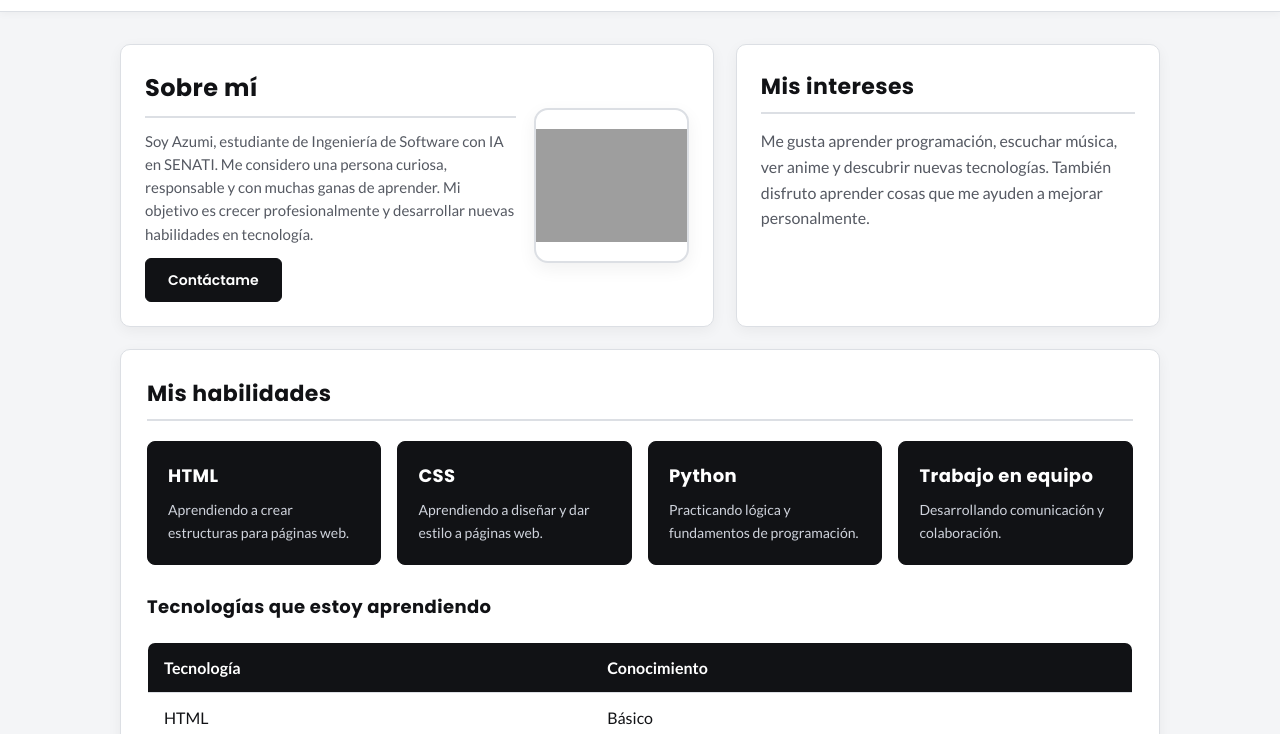
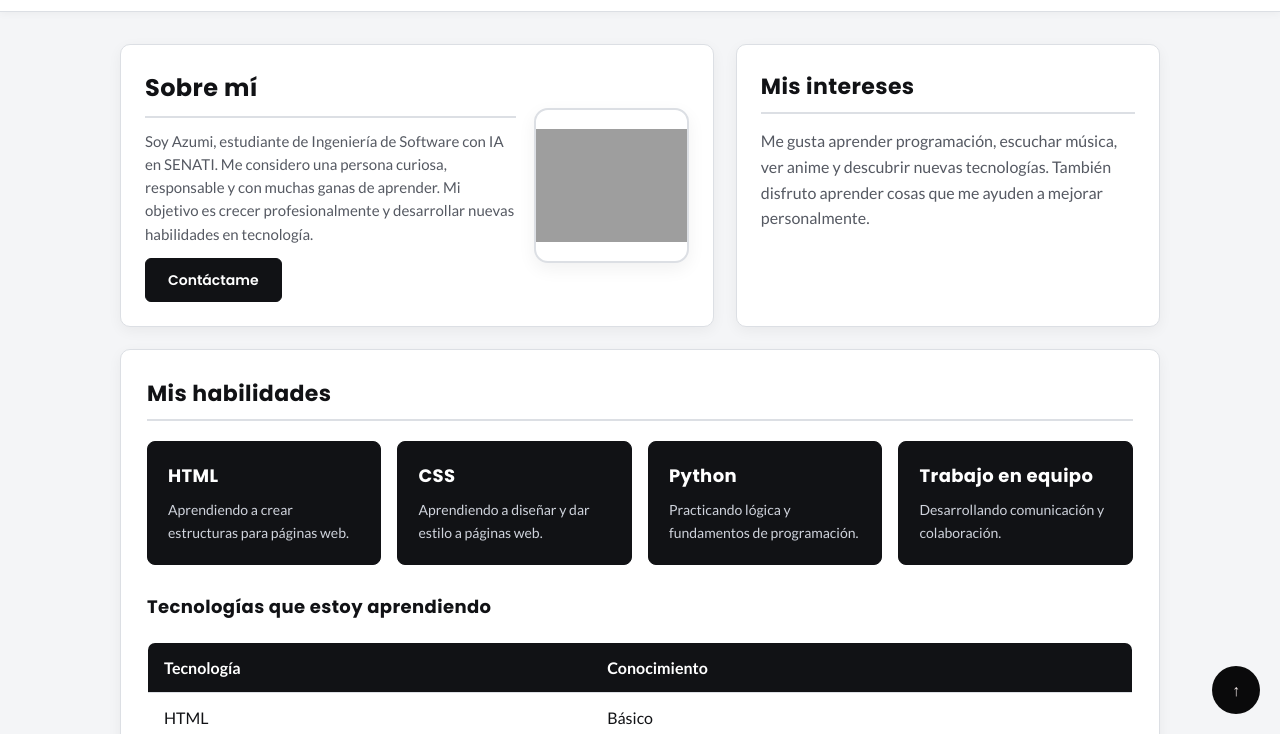
Before and after one commit to Azumi-MT/reto_html, a plain HTML site: page index.html in a window 1280 px wide. Shown: the part 66-800 px from the top of the page. Drawn offline with Linux system fonts and the light colour scheme; grey boxes are pictures that could not be loaded.

Commit message:
mejora de colore y contraste

```diff
--- a/estilo.css
+++ b/estilo.css
@@ -7,6 +7,7 @@
     --gris-borde: #dcdfe4;   /* Gris suave para bordes y líneas divisorias */
     --gris-texto: #555962;   /* Gris medio-oscuro para párrafos y textos secundarios */
     --negro: #111215;        /* Negro puro para títulos, botones y tarjetas destacadas */
+    --primario: rgb(10, 10, 11); /*negro color del fondo para la flecha*/
 }
 
 
@@ -485,3 +486,17 @@ form .boton {
         height: 170px;
     }
 }
+html { scroll-behavior: smooth; }
+.volver-arriba {
+position: fixed;
+right: 1.25rem;
+bottom: 1.25rem;
+width: 3rem;
+height: 3rem;
+display: grid;
+place-items: center;
+background-color: var(--primario);
+color: rgb(239, 230, 230);
+border-radius: 50%;
+text-decoration: none;
+}
```
